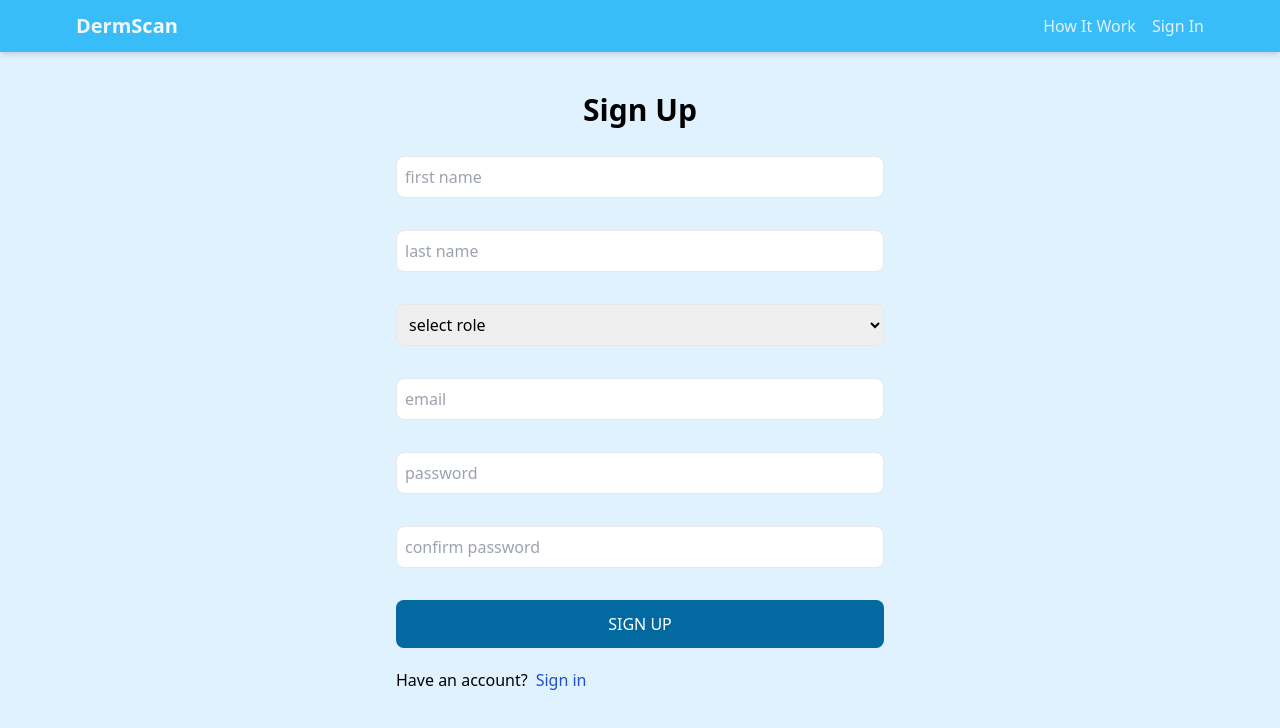
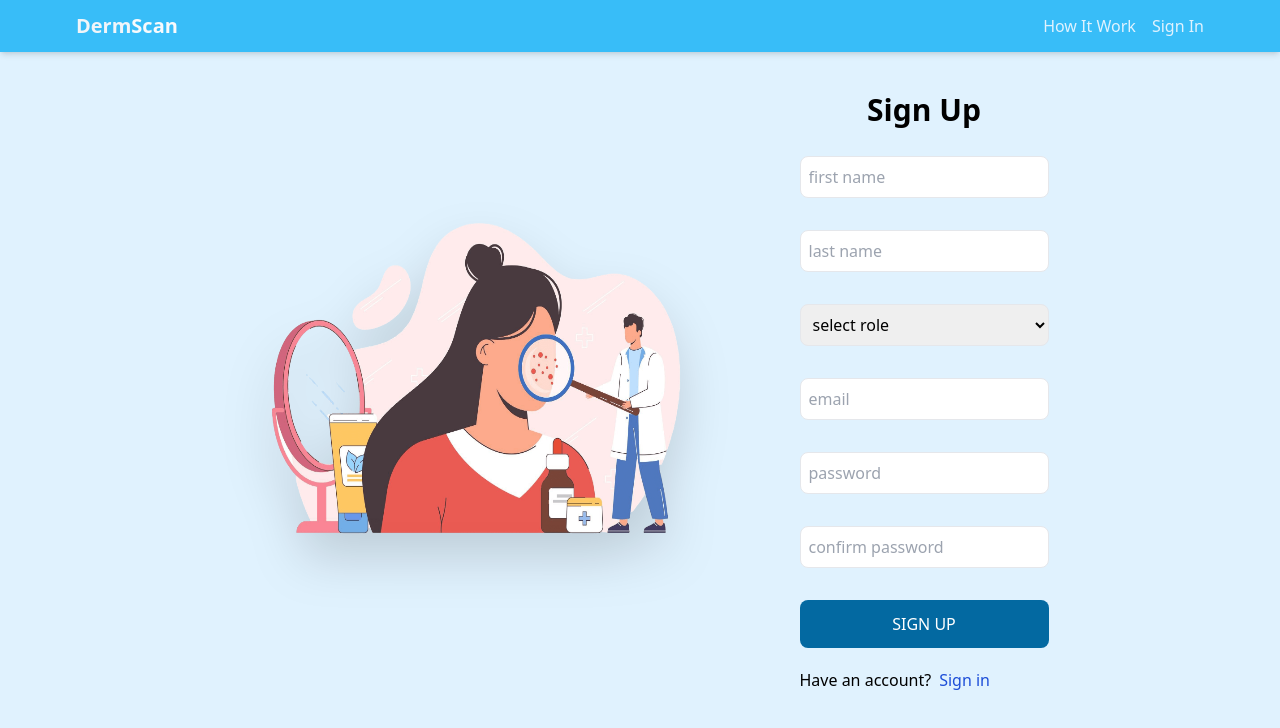
Before and after one commit to ChamathGeethanjana/dermatology-diagnostic-tool, a React (Vite) app in the folder web/: page /sign-up in a window 1280 px wide. Shown: the top 728 px of the page. Built offline with nearby package versions, Linux system fonts and the light colour scheme.

Commit message:
Refactor sign-up page layout and add image

```diff
--- a/web/src/pages/SignUp.jsx
+++ b/web/src/pages/SignUp.jsx
@@ -1,5 +1,6 @@
 import { useState } from "react";
 import { Link, useNavigate } from "react-router-dom";
+import sign_up_img from "../assets/signup-page-image.png";
 
 export default function SignUp() {
   const [formData, setFormData] = useState({});
@@ -72,7 +73,13 @@ export default function SignUp() {
   };
 
   return (
-    <div className="p-3 max-w-lg mx-auto">
+    <div className="p-3 max-w-lg mx-auto flex justify-center flex-col sm:flex-row gap-20">
+      <img
+        className="sm:h-[400px] drop-shadow-2xl my-auto p-5"
+        src={sign_up_img}
+        alt="sign up page image"
+      />
+      <div className=" ">
         <h1 className="text-3xl text-center font-semibold my-7">Sign Up</h1>
         <form onSubmit={handleSubmit} className="flex flex-col gap-4">
           <input
@@ -141,5 +148,6 @@ export default function SignUp() {
         </div>
         {error && <p className="text-red-500 mt-5">{error}</p>}
       </div>
+    </div>
   );
 }
```
Lines whose indentation alone changed are shown as unchanged.
